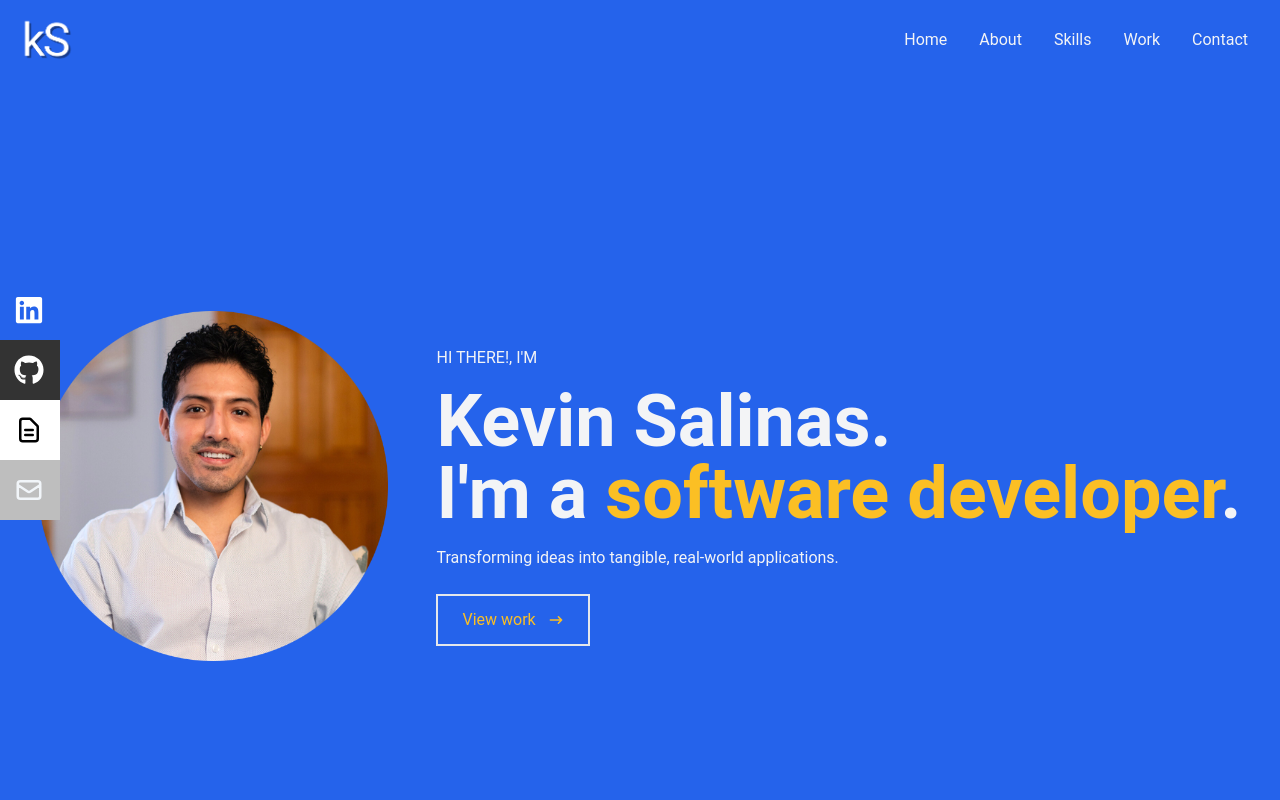
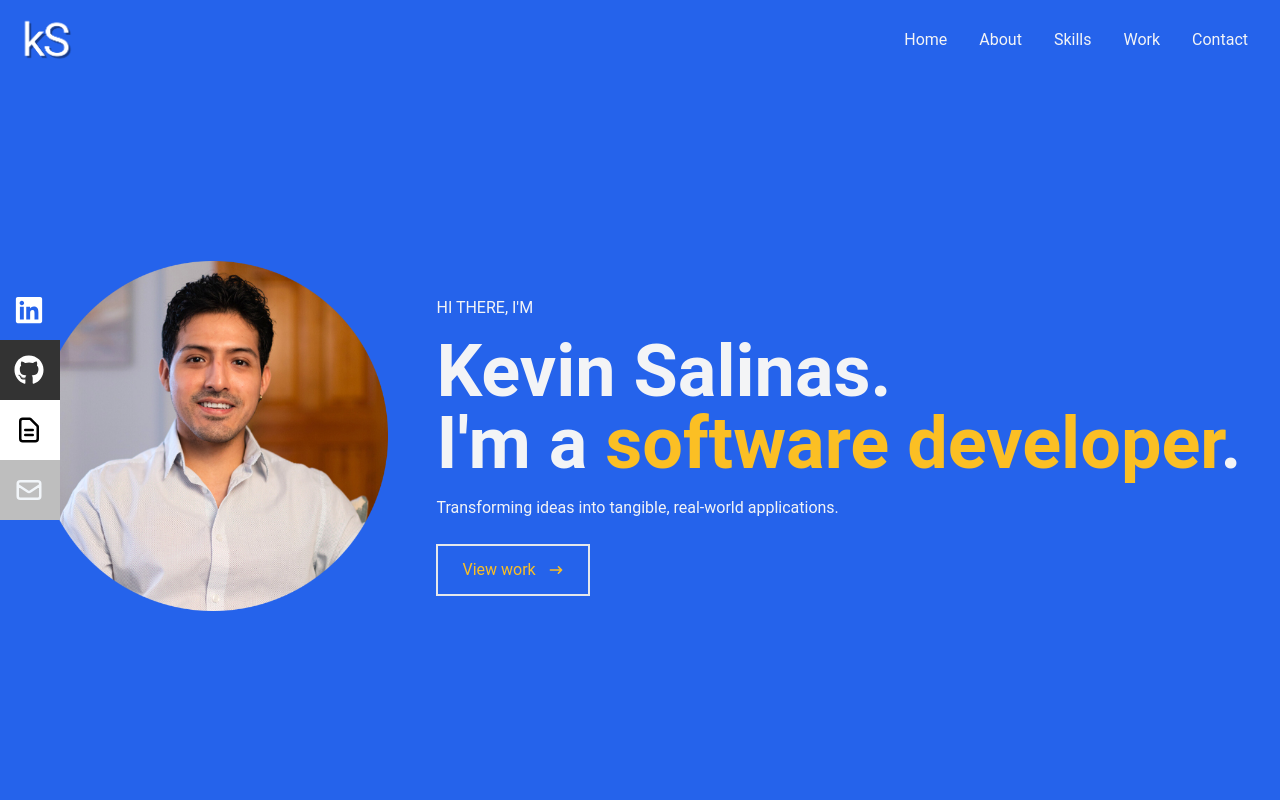
Before and after one commit to kevinjsalinas/portfolio2, a React (Create React App) app in the folder frontend/: page / in a window 1280 px wide. Shown: the top 800 px of the page. Built offline with nearby package versions, Linux system fonts and the light colour scheme.

Commit message:
edit 900px on mobile h and change hi there punctuation

```diff
--- a/frontend/src/components/Home.js
+++ b/frontend/src/components/Home.js
@@ -9,7 +9,7 @@ const Home = () => {
 
   return (
 
-    <div name="home" className='w-full h-screen sm:h-[1000px] bg-blue-600'>
+    <div name="home" className='w-full h-screen sm:h-[900px] bg-blue-600'>
 
       {/* Container */}
       <div className='px-8 flex flex-col md:flex-row items-center justify-center h-full'>
@@ -17,7 +17,7 @@ const Home = () => {
           <img src={profile} alt="kevin-pic" className='w-[250px] md:w-[300px] lg:w-[350px] place-items-center'/>
         </div>
         <div className='sm:text-left'>
-          <p className='text-gray-100  pb-4'>HI THERE!, I'M</p>
+          <p className='text-gray-100  pb-4'>HI THERE, I'M</p>
           <h1 className='text-4xl sm:text-7xl font-bold text-gray-100 '>Kevin Salinas.</h1>
           <h2 className='text-4xl sm:text-7xl font-bold text-gray-100  '>I'm a <span className='text-amber-400 text-left'>software developer</span>.</h2>
           <p className='text-gray-100 py-4 max-w-[700px] '>Transforming ideas into tangible, real-world applications.</p>
```
